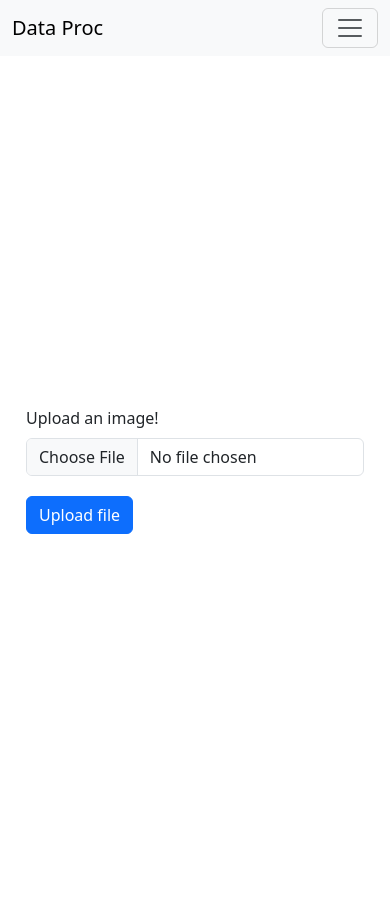
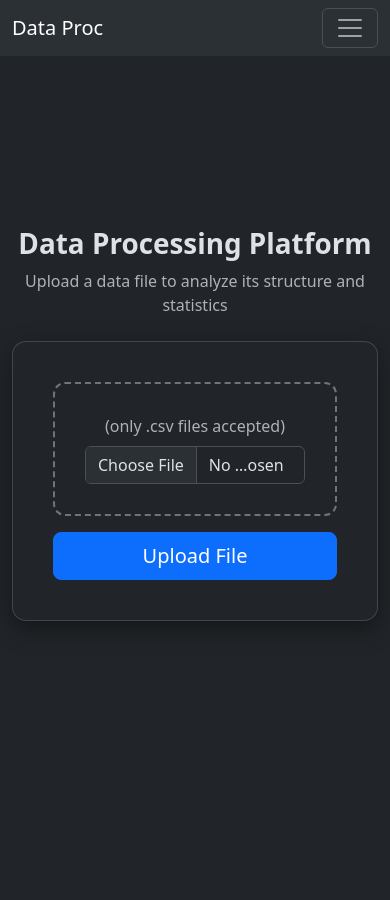
Before and after one commit to actuallyarnav/data-processing, a Flask app: page / in a window 390 px wide. After the commit the page ends 621 px from the top, so only its background shows below. Run offline with Flask 3, Linux system fonts and the light colour scheme; some libraries are stand-ins or nearby versions.

Commit message:
added a working processing pipeline with basic data processing

```diff
--- a/app.py
+++ b/app.py
@@ -1,14 +1,17 @@
-from flask import Flask, render_template, request, redirect, url_for, send_from_directory, flash
+#imports
+from flask import Flask, render_template, request, redirect, url_for, send_from_directory, flash, session
 from dotenv import load_dotenv
 import os
-
 from werkzeug.utils import secure_filename
 from processing import *
+
+#initial checks
 load_dotenv()
 UPLOAD_FOLDER='./static/uploads/'
 os.makedirs(UPLOAD_FOLDER, exist_ok=True)
 ALLOWED_EXTENSIONS = {'csv'}
 
+#flask setup
 app = Flask(__name__)
 app.config['UPLOAD_FOLDER'] = UPLOAD_FOLDER
 app.config['MAX_CONTENT_LENGTH'] = 10 * 1000 * 1000
@@ -38,22 +41,83 @@ def upload():
     path = os.path.join(app.config['UPLOAD_FOLDER'], filename)
     file.save(path)
     flash("CSV uploaded!")
-    #summary_html = process_csv(path)
+    column_info = analyze_columns(path)
 
-    return render_template('home.html', columns=readcols(path), filename=filename)
+    # store in session
+    session["filename"] = filename
+    session["columns"] = column_info
+
+    return redirect(url_for("analyze"))
 
 
-@app.route('/analyze', methods=['POST'])
+@app.route('/analyze', methods=['GET'])
 def analyze():
-    filename = request.form['filename']
-    selected_column = request.form['selected_column']
+    if "filename" not in session:
+        flash("Please upload a dataset first", "warning")
+        return redirect("/")
 
-    file_path = os.path.join(app.config['UPLOAD_FOLDER'], filename)
+    return render_template("analyze.html",filename=session["filename"],columns=session["columns"])
 
-    # Example: show basic stats for the selected column
-    summary = summarize(file_path, selected_column)
 
-    return render_template('summary.html', column=selected_column, summary=summary)
+@app.route("/generate", methods=["POST"])
+def generate():
+    if "filename" not in session:
+        flash("Session expired. Please upload the dataset again.", "warning")
+        return redirect("/")
+
+    filename = session["filename"]
+    file_path = os.path.join(app.config["UPLOAD_FOLDER"], filename)
+
+    # user selections
+    numeric_cols = request.form.getlist("numeric_cols")
+    categorical_cols = request.form.getlist("categorical_cols")
+    options = request.form.getlist("options")
+
+    df = pd.read_csv(file_path)
+
+    results = {}
+
+    # Summary statistics
+    if "summary" in options and numeric_cols:
+        results["summary"] = (
+            df[numeric_cols]
+            .describe()
+            .round(2)
+            .to_html(classes="table table-striped table-bordered", border=0)
+        )
+    else:
+        results["summary"] = "ERROR: no values selected."
+
+    # Missing value analysis
+    if "missing" in options and (numeric_cols or categorical_cols):
+        missing = df[numeric_cols + categorical_cols].isna().sum()
+        results["missing"] = (
+            missing
+            .rename("Missing Values")
+            .to_frame()
+            .to_html(classes="table table-striped table-bordered", border=0)
+        )
+    else:
+        results["missing"] = "ERROR: no values selected."
+
+    # Categorical value counts
+    categorical_results = {}
+    for col in categorical_cols:
+        categorical_results[col] = (
+            df[col]
+            .value_counts()
+            .to_frame("Count")
+            .to_html(classes="table table-striped table-bordered", border=0)
+        )
+
+    results["categorical"] = categorical_results
+
+    return render_template(
+        "generate.html",
+        filename=filename,
+        results=results
+    )
+
 
 @app.route("/health")
 def health():
--- a/templates/base.html
+++ b/templates/base.html
@@ -1,5 +1,5 @@
 <!doctype html>
-<html lang="en">
+<html lang="en" data-bs-theme="dark">
 
 <head>
     <meta charset="utf-8" />
--- a/templates/home.html
+++ b/templates/home.html
@@ -1,28 +1,77 @@
-{% extends 'base.html' %} {% block head %}
-<title>Index</title>
-{% endblock %} {% block body %}
-<div
-    class="container d-flex justify-content-center align-items-center"
-    style="min-height: 100vh"
->
-    <div class="mb-3">
+{% extends 'base.html' %}
+
+{% block head %}
+<title>Home | Data Proc</title>
+<style>
+    .upload-card {
+        border-radius: 14px;
+        box-shadow: 0 8px 24px rgba(0, 0, 0, 0.4);
+    }
+
+    .upload-box {
+        border: 2px dashed #6c757d;
+        border-radius: 12px;
+        padding: 30px;
+        transition: all 0.2s ease-in-out;
+    }
+
+    .upload-box:hover {
+        border-color: #0d6efd;
+        background-color: rgba(13, 110, 253, 0.05);
+    }
+</style>
+{% endblock %}
+
+{% block body %}
+<div class="container d-flex justify-content-center align-items-center" style="min-height: 90vh">
+    <div class="col-lg-6 col-md-8">
+
+        <!-- Title -->
+        <div class="text-center mb-4">
+            <h1 class="fw-bold">Data Processing Platform</h1>
+            <p class="text-muted">
+                Upload a data file to analyze its structure and statistics
+            </p>
+        </div>
+
+        <!-- Upload Card -->
+        <div class="card upload-card p-4 mb-4">
+            <div class="card-body">
+
                 <form enctype="multipart/form-data" action="/upload" method="POST">
-            <label for="formFile" class="form-label">Upload an image!</label>
-            <input class="form-control" name="file" type="file" id="formFile" />
+                    <div class="upload-box text-center mb-3">
+                        <p class="text-muted mb-2">(only .csv files accepted)</p>
+                        <input
+                            class="form-control"
+                            name="file"
+                            type="file"
+                            accept=".csv"
+                            required
+                        />
+                    </div>
+
+                    <div class="d-grid">
                         <button
                             type="submit"
-                class="btn btn-primary"
-                style="margin-top: 20px"
+                            id="submit-btn"
+                            class="btn btn-primary btn-lg"
                         >
-                Upload file
+                            Upload File
                         </button>
+                    </div>
                 </form>
+
             </div>
-    {% if columns|length > 1 %}
-  <h3>Select a column to analyze:</h3>
+        </div>
+
+        <!-- Column Selection -->
+        <!-- {% if columns|length > 1 %}
+        <div class="card upload-card p-4">
+            <div class="card-body">
+                <h5 class="mb-3">Select a column to analyze</h5>
 
                 <form action="{{ url_for('analyze') }}" method="post">
-    <select name="selected_column" class="form-select" required>
+                    <select name="selected_column" class="form-select mb-3" required>
                         <option value="" disabled selected>Select a column</option>
                         {% for column in columns %}
                         <option value="{{ column }}">{{ column }}</option>
@@ -30,10 +79,17 @@
                     </select>
 
                     <input type="hidden" name="filename" value="{{ filename }}">
-    <br>
-    <button type="submit" class="btn btn-primary">Analyze</button>
+
+                    <div class="d-grid">
+                        <button type="submit" class="btn btn-success">
+                            Analyze Column
+                        </button>
+                    </div>
                 </form>
-{% endif %}
+            </div>
+        </div>
+        {% endif %} -->
 
     </div>
+</div>
 {% endblock %}
--- a/templates/visual.html
+++ /dev/null
@@ -1,4 +0,0 @@
-{% extends 'base.html' %} {% block head %}
-<title>Visual</title>
-{% endblock %} {% block body %}
-{% endblock %}
```
Also changed, not shown: processing.py (+27 -0 lines), templates/analyze.html (added, +42 -0 lines), templates/generate.html (added, +42 -0 lines), templates/summary.html (deleted, +0 -9 lines). Lines whose indentation alone changed are shown as unchanged.
